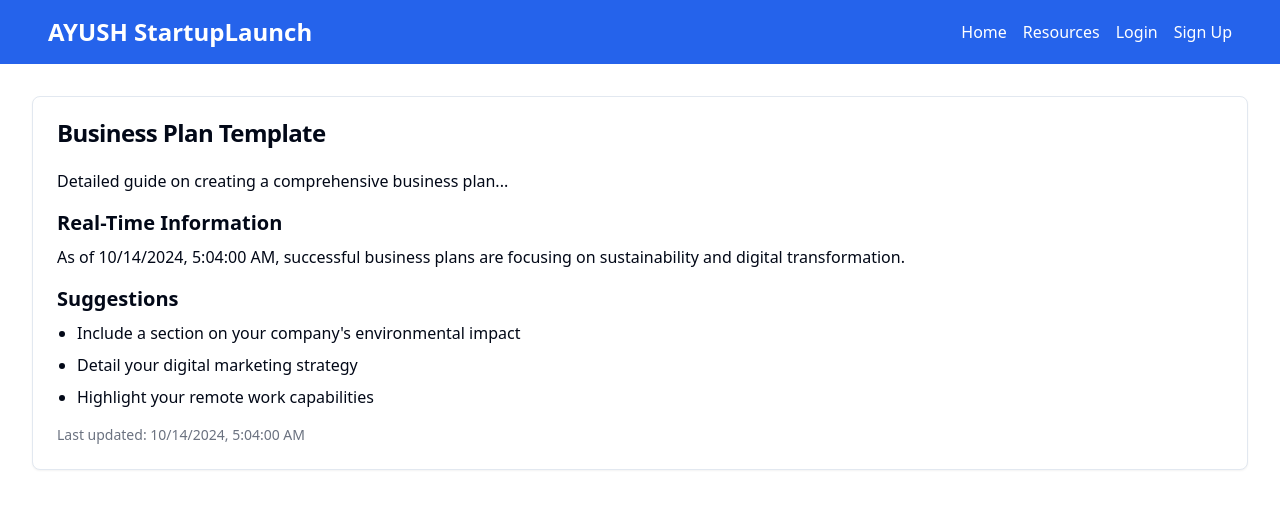
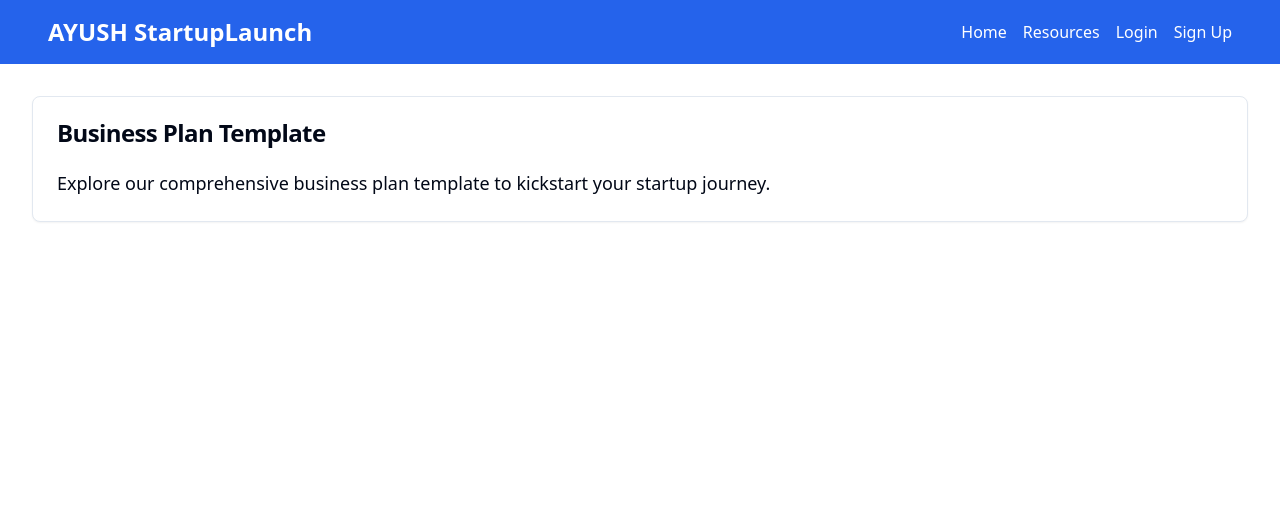
Before and after one commit to Dhanasreeds/startup-haven, a React (Vite) app: page /resources/business-plan in a window 1280 px wide. Shown: the top 508 px of the page. Built offline with nearby package versions, Linux system fonts and the light colour scheme.

Commit message:
Update Resource Detail Page
Refactor the ResourceDetail component to ensure it provides relevant information and resources about the selected topic. Adjust the structure for better readability and maintainability.
[skip gpt_engineer]

```diff
--- a/src/pages/ResourceDetail.jsx
+++ b/src/pages/ResourceDetail.jsx
@@ -1,79 +1,37 @@
-import React, { useState, useEffect } from 'react';
+import React from 'react';
 import { useParams } from 'react-router-dom';
 import { Card, CardHeader, CardTitle, CardContent } from "@/components/ui/card";
 
 const resourceDetails = {
   'business-plan': {
     title: 'Business Plan Template',
-    content: 'Detailed guide on creating a comprehensive business plan...',
-    realTimeInfo: () => `As of ${new Date().toLocaleString()}, successful business plans are focusing on sustainability and digital transformation.`,
-    suggestions: [
-      'Include a section on your company\'s environmental impact',
-      'Detail your digital marketing strategy',
-      'Highlight your remote work capabilities'
-    ]
+    message: 'Explore our comprehensive business plan template to kickstart your startup journey.'
   },
   'funding-guide': {
     title: 'Funding Guide',
-    content: 'In-depth information about various funding options for startups...',
-    realTimeInfo: () => `Current trend: Angel investors are showing increased interest in health tech startups as of ${new Date().toLocaleString()}.`,
-    suggestions: [
-      'Research crowdfunding platforms',
-      'Prepare a compelling elevator pitch',
-      'Network with industry-specific investor groups'
-    ]
+    message: 'Discover various funding options to fuel your startup\'s growth and success.'
   },
   'legal-checklist': {
     title: 'Legal Checklist',
-    content: 'Comprehensive checklist of legal considerations for new businesses...',
-    realTimeInfo: () => `Recent update: New data protection regulations came into effect on ${new Date().toLocaleDateString()}.`,
-    suggestions: [
-      'Consult with a startup-focused lawyer',
-      'Review your intellectual property strategy',
-      'Ensure compliance with local business regulations'
-    ]
+    message: 'Ensure your startup\'s legal compliance with our essential legal considerations checklist.'
   },
   'marketing-strategies': {
     title: 'Marketing Strategies',
-    content: 'Detailed marketing tactics and strategies for startups...',
-    realTimeInfo: () => `Trending: TikTok marketing is showing high engagement rates for B2C startups as of ${new Date().toLocaleString()}.`,
-    suggestions: [
-      'Develop a content marketing plan',
-      'Explore influencer partnerships',
-      'Optimize your website for local SEO'
-    ]
+    message: 'Learn effective marketing tactics to boost your startup\'s visibility and customer acquisition.'
   },
   'networking-tips': {
     title: 'Networking Tips',
-    content: 'Advanced guide on building valuable connections in the startup ecosystem...',
-    realTimeInfo: () => `Upcoming: Virtual startup networking event scheduled for ${new Date(Date.now() + 7 * 24 * 60 * 60 * 1000).toLocaleDateString()}.`,
-    suggestions: [
-      'Join online startup communities',
-      'Attend industry-specific webinars',
-      'Engage with thought leaders on LinkedIn'
-    ]
+    message: 'Build valuable connections in the startup ecosystem with our expert networking tips.'
   },
   'financial-modeling': {
     title: 'Financial Modeling',
-    content: 'Step-by-step guide to creating financial projections for your startup...',
-    realTimeInfo: () => `Market update: Average seed funding round size has increased by 15% since ${new Date(Date.now() - 30 * 24 * 60 * 60 * 1000).toLocaleDateString()}.`,
-    suggestions: [
-      'Use scenario planning in your financial models',
-      'Include a detailed cash flow projection',
-      'Consider seeking advice from a startup financial advisor'
-    ]
+    message: 'Master the art of financial projections to secure your startup\'s financial future.'
   }
 };
 
 const ResourceDetail = () => {
   const { resourceId } = useParams();
-  const [currentTime, setCurrentTime] = useState(new Date());
   const resource = resourceDetails[resourceId];
-
-  useEffect(() => {
-    const timer = setInterval(() => setCurrentTime(new Date()), 60000); // Update every minute
-    return () => clearInterval(timer);
-  }, []);
 
   if (!resource) {
     return <div>Resource not found</div>;
@@ -86,16 +44,7 @@ const ResourceDetail = () => {
           <CardTitle>{resource.title}</CardTitle>
         </CardHeader>
         <CardContent>
-          <p className="mb-4">{resource.content}</p>
-          <h3 className="text-xl font-semibold mt-4 mb-2">Real-Time Information</h3>
-          <p className="mb-4">{resource.realTimeInfo()}</p>
-          <h3 className="text-xl font-semibold mt-4 mb-2">Suggestions</h3>
-          <ul className="list-disc pl-5">
-            {resource.suggestions.map((suggestion, index) => (
-              <li key={index} className="mb-2">{suggestion}</li>
-            ))}
-          </ul>
-          <p className="text-sm text-gray-500 mt-4">Last updated: {currentTime.toLocaleString()}</p>
+          <p className="text-lg">{resource.message}</p>
         </CardContent>
       </Card>
     </div>
```
